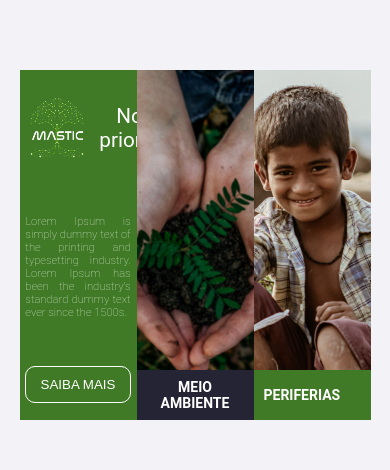
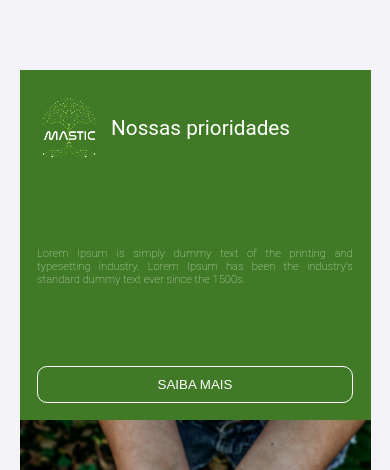
Before and after one commit to Mastic-Automate/automate-website, a React (Create React App) app: page /mastic in a window 390 px wide. Shown: the part 300-770 px from the top of the page. Built offline with nearby package versions, Linux system fonts and the light colour scheme.

Commit message:
Added responsive design

```diff
--- a/src/components/Problematic/Problematic.css
+++ b/src/components/Problematic/Problematic.css
@@ -30,6 +30,8 @@
 .card {
     width: 100%;
     height: 100%;
+    min-height: 350px;
+    max-height: 350px;
     display: flex;
     justify-content: center;
     align-items: center;
@@ -43,7 +45,6 @@
     width: 90%;
     height: 90%;
     display: flex;
-    flex-wrap: wrap;
     flex-direction: column;
     justify-content: space-between;
 }
@@ -124,3 +125,10 @@
         position: absolute;
         bottom: -50px;
     }
+
+@media only screen and (max-width: 768px) {
+    .problematic-wrapper {
+        flex-direction: column;
+        height: calc(350px * 3);
+    }
+}
```
